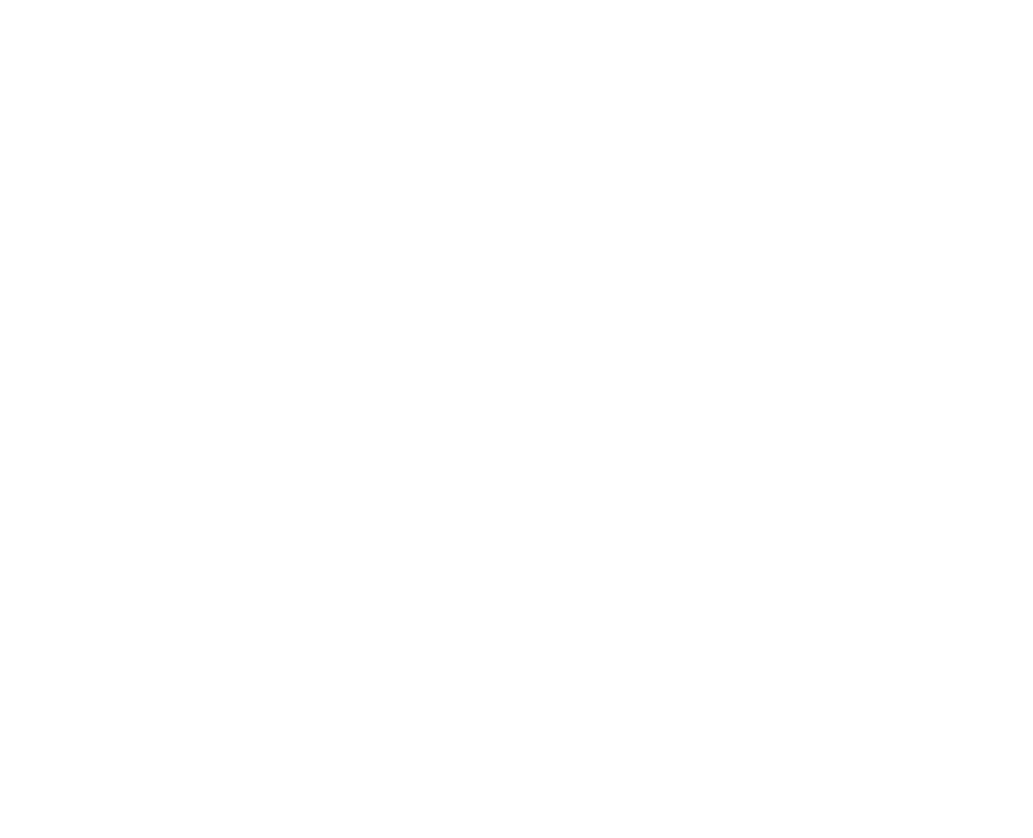
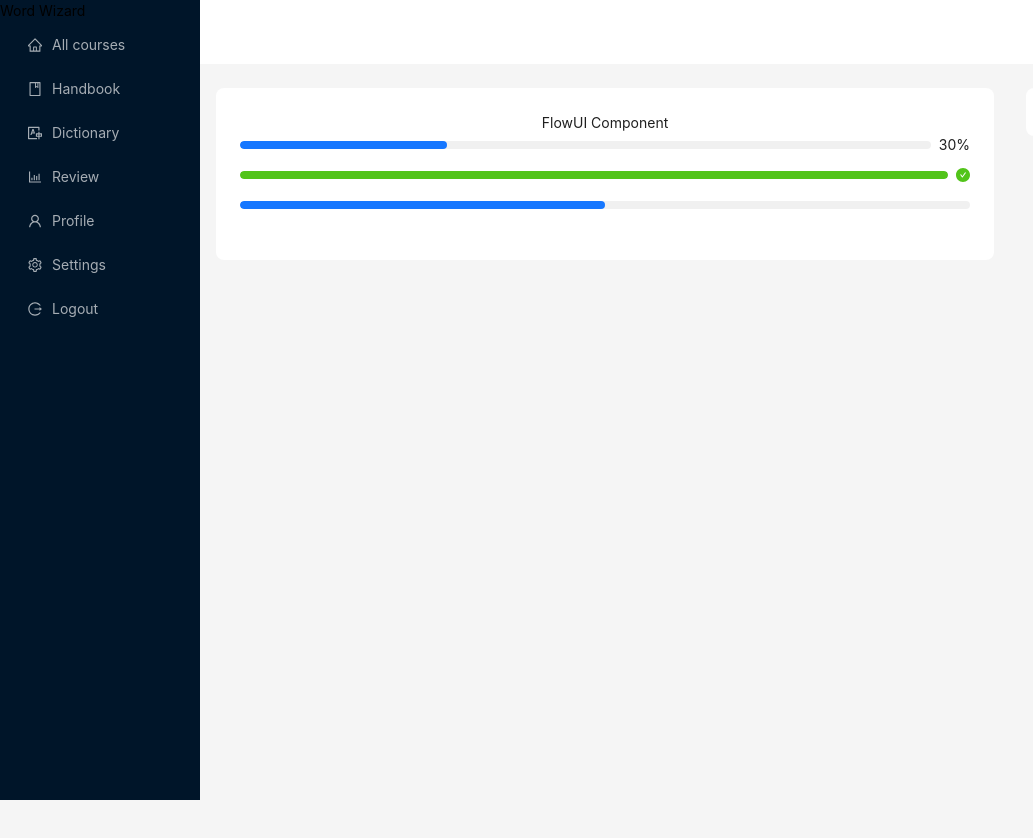
Before and after one commit to baohng/word-wizard2, a React (Vite) app in the folder final-project/: page /user/learn/1 in a window 1280 px wide. Before the commit this address had no page. Shown: the top 838 px of the page, without its empty margins (0-1033 px from the left). Before the commit the page ends 800 px from the top, so only its background shows below. Built offline with nearby package versions, Linux system fonts and the light colour scheme.

Commit message:
feat: Add FlowUI component for learning topics

```diff
--- a/final-project/src/App.jsx
+++ b/final-project/src/App.jsx
@@ -14,6 +14,7 @@
 import CreateCourse from "./components/user/CreateCourse/CreateCourse";
 import CourseDetail from "./components/user/CreateCourse/CourseDetail/CourseDetail";
 import TopicDetail from "./components/user/CreateCourse/TopicDetail/TopicDetail";
+import FlowUI from "./components/user/Learning/Flow/FlowUI";
 
 function App() {
   const { auth } = useContext(AuthContext);
@@ -44,6 +45,7 @@
         )}
         <Route path="courses/:courseId" element={<CourseDetail />} />
         <Route path="courses/:courseId/:topicId" element={<TopicDetail />} />
+        <Route path="learn/:topicId" element={<FlowUI />} />
 
         {/* <Route path="profile" element={<Handbook />} />
         <Route path="settings" element={<Home />} />
--- a/final-project/src/components/user/CreateCourse/TopicDetail/WordTable/WordTable.jsx
+++ b/final-project/src/components/user/CreateCourse/TopicDetail/WordTable/WordTable.jsx
@@ -1,6 +1,6 @@
 /* eslint-disable react/prop-types */
 import React, { useState, useEffect } from "react";
-import { useParams } from "react-router-dom";
+import { Link, useParams } from "react-router-dom";
 import { Form, Input, InputNumber, Popconfirm, Table, Typography } from "antd";
 
 const EditableCell = ({
@@ -259,12 +259,14 @@
             onChange: cancel,
           }}
         />
+        <Link to={`/user/learn/${topicId}`} className="text-blue-500">
           <button
             className="bg-blue-500 hover:bg-blue-700 text-white font-bold py-2 px-4 rounded"
             onClick={startToLearn}
           >
             Start to learn
           </button>
+        </Link>
       </Form>
     </>
   );
--- a/final-project/src/components/user/Learning/Flow/FlowUI.jsx
+++ b/final-project/src/components/user/Learning/Flow/FlowUI.jsx
@@ -0,0 +1,14 @@
+import LearnProgressBar from "../Progress/Progress";
+
+const FlowUI = () => {
+  return (
+    <div>
+      <h1>FlowUI Component</h1>
+      <LearnProgressBar />
+      <div className="card">{/* Card code goes here */}</div>
+      <button>{/* Button code goes here */}</button>
+    </div>
+  );
+};
+
+export default FlowUI;
--- /dev/null
+++ b/final-project/src/components/user/Learning/Progress/Progress.jsx
@@ -0,0 +1,9 @@
+import { Flex, Progress } from "antd";
+const LearnProgressBar = () => (
+  <Flex gap="small" vertical>
+    <Progress percent={30} />
+    <Progress percent={100} />
+    <Progress percent={50} showInfo={false} />
+  </Flex>
+);
+export default LearnProgressBar;
```
Lines whose indentation alone changed are shown as unchanged.
